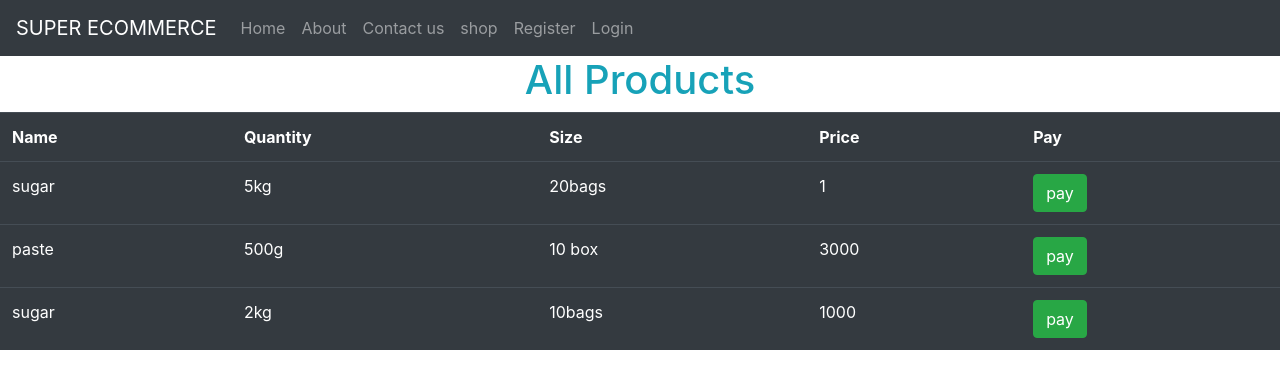
After one commit to kimani-ke/djangosupercommmerce, a Django app: page /shop/ in a window 1280 px wide. The commit adds this page. Shown: the top 389 px of the page. Run offline with Django 4.2, Linux system fonts and the light colour scheme; data comes from the database, SQL or seed files in the repository; both versions use the stored data as it was after the commit; some libraries are stand-ins or nearby versions.

Commit message:
djangosuperEcommerce

```diff
--- a/djangosuperCommerceProjects/settings.py
+++ b/djangosuperCommerceProjects/settings.py
@@ -25,7 +25,7 @@ SECRET_KEY = 'django-insecure-5*k11mhp351b-ny01q8qt0q+ijb)^5j-nr2ub!7j0l^nnz61k3
 # SECURITY WARNING: don't run with debug turned on in production!
 DEBUG = True
 
-ALLOWED_HOSTS = []
+ALLOWED_HOSTS = ['127.0.0.1']
 
 
 # Application definition
@@ -39,7 +39,8 @@ INSTALLED_APPS = [
     'django.contrib.staticfiles',
     'djangosuperCommerceProjects',
     'crispy_forms',
-    'crispy_bootstrap4'
+    'crispy_bootstrap4',
+    'django_daraja'
 ]
 CRISPY_ALLOWED_TEMPLATE_PACKS = 'bootstrap4'
 CRISPY_TEMPLATE_PACK = 'bootstrap4'
--- a/djangosuperCommerceProjects/urls.py
+++ b/djangosuperCommerceProjects/urls.py
@@ -28,5 +28,7 @@ urlpatterns = [
     path('update-product/<id>', user_views.update_product, name='upd-prod'),
     path('register/', user_views.register, name='user-registration'),
     path('login/', auth_views.LoginView.as_view(template_name='login.html'), name='user-login'),
-    path('logout/', auth_views.LogoutView.as_view(template_name='logout.html'), name='user-logout')
+    path('logout/', auth_views.LogoutView.as_view(template_name='logout.html'), name='user-logout'),
+    path('shop/', user_views.shop, name='shop'),
+    path('pay/<id>', user_views.pay, name='pay')
 ]
--- a/djangosuperCommerceProjects/views.py
+++ b/djangosuperCommerceProjects/views.py
@@ -1,3 +1,11 @@
+from __future__ import unicode_literals
+from django_daraja.mpesa import utils
+from django.http import HttpResponse, JsonResponse
+from django.views.generic import View
+from django_daraja.mpesa.core import MpesaClient
+from decouple import config
+from datetime import datetime
+
 from django.shortcuts import render, redirect
 from.models import Products
 from django.contrib import messages
@@ -11,7 +19,7 @@ def index(request):
 @login_required
 
 def add_product(request):
-    if request.method =="POST" :
+    if request.method == "POST" :
         prod_name = request.POST.get("p-name")
         prod_qtty = request.POST.get("p-qtty")
         prod_size = request.POST.get("p-size")
@@ -74,3 +82,32 @@ def register(request):
     else:
         form =UserRegistrationForm()
     return render(request, 'register.html', {'form': form})
+
+
+def shop(request):
+    products = Products.objects.all()
+    context = {"products": products}
+    return render(request, 'shop.html', context)
+
+mpesa_client = MpesaClient()
+stk_push_callback_url = 'https://api.darajambili.com/express-payment'
+
+
+def auth_success(request):
+    response = mpesa_client.access_token()
+    return JsonResponse(response, safe=False)
+
+def pay(request,id):
+    product = Products.objects.get(id=id)
+    context = {"product": product}
+    if request.method == "POST":
+        phone_number = request.POST.get('c-phone')
+        product_price = request.POST.get('p-price')
+        product_price = int(product_price)
+        receipt_number = "PAYMENT_1"
+        transaction_desc = "Paying for a product"
+        transaction = mpesa_client.stk_push(phone_number, product_price,
+                                            receipt_number, transaction_desc,
+                                            stk_push_callback_url)
+        return JsonResponse(transaction.response_description, safe=False)
+    return render(request, 'pay.html', context)
--- a/templates/master.html
+++ b/templates/master.html
@@ -30,6 +30,9 @@
       </li>
       <li class="nav-item">
         <a class="nav-link" href="#">Contact us</a>
+      </li>
+        <li class="nav-item">
+        <a class="nav-link" href="{% url 'shop' %}">shop</a>
       </li>
 
       {% if user.is_authenticated %}
--- /dev/null
+++ b/templates/shop.html
@@ -0,0 +1,35 @@
+{% extends 'master.html' %}
+{% load static %}
+{% block content %}
+<div>
+    <h1 class="text-info text-center" >All Products</h1>
+    {% for message in messages %}
+    <p class="text success">{{ message }}</p>
+     {% endfor %}
+    <table class="table table-dark table-hover">
+        <tr>
+            <th>Name</th>
+            <th>Quantity</th>
+            <th>Size</th>
+            <th>Price</th>
+            <th>Pay</th>
+
+
+        </tr>
+        {% for product in products %}
+
+            <tr>
+                <td>{{ product.name }}</td>
+                <td>{{ product.qtty }}</td>
+                <td>{{ product.size }}</td>
+                <td>{{ product.price }}</td>
+                <td><a class="btn btn-success" href="/pay/{{ product.id }}">pay</a></td>
+
+
+            </tr>
+            {% endfor %}
+
+
+    </table>
+</div>
+{% endblock %}
```
Also changed, not shown: templates/pay.html (added, +19 -0 lines), db.sqlite3, 1 other file.
